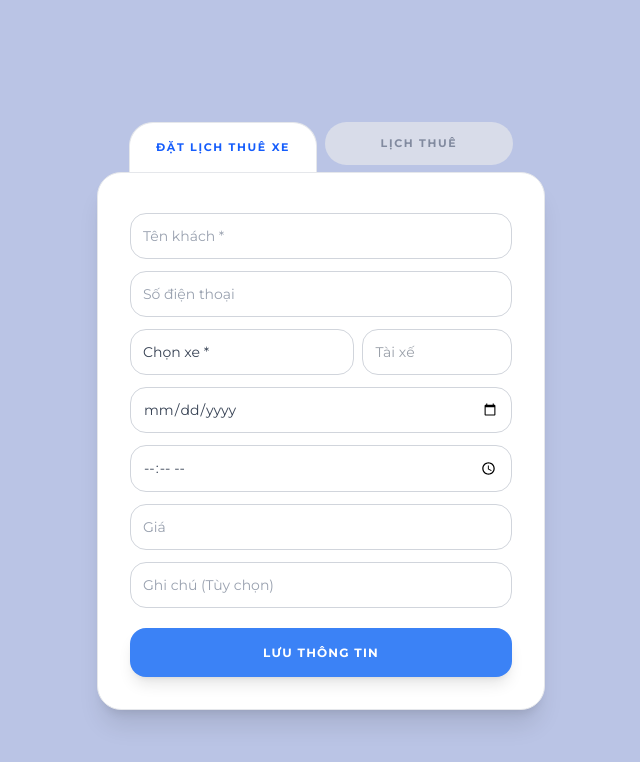
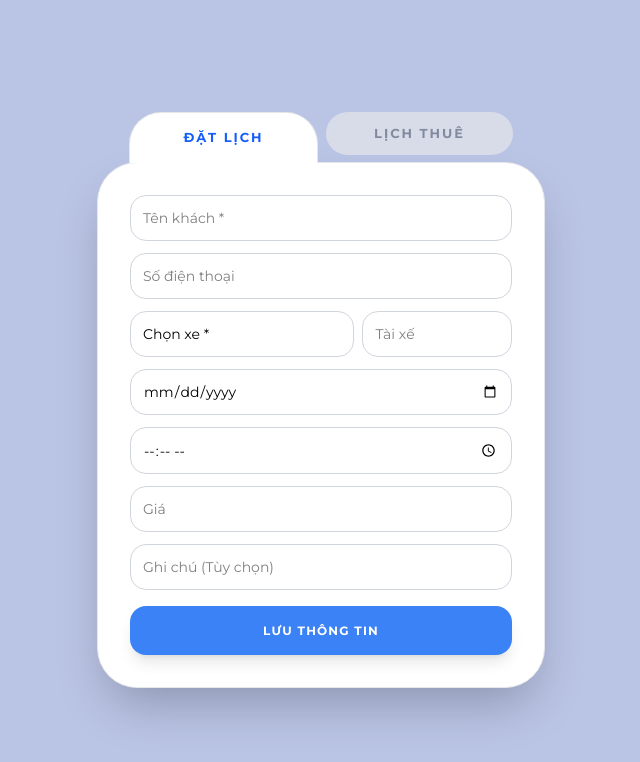
Before and after one commit to thanhhung0600/thuexe, a Next.js app: page / in a window 1280 px wide. Shown: the top 762 px of the page, without its empty margins (319-959 px from the left). Built offline with nearby package versions, Linux system fonts and the light colour scheme.

Commit message:
Update giao diện hoàn chỉnh

```diff
--- a/src/app/page.js
+++ b/src/app/page.js
@@ -10,55 +10,115 @@ export default function Home() {
   const [toasts, setToasts] = useState([]);
   const [errors, setErrors] = useState({});
   const [formData, setFormData] = useState({
-    tenKhach: "", sdt: "", loaiXe: "", taiXe: "",
-    ngayThue: "", gioThue: "", gia: "", ghiChu: ""
+    tenKhach: "",
+    sdt: "",
+    loaiXe: "",
+    taiXe: "",
+    ngayThue: "",
+    gioThue: "",
+    gia: "",
+    ghiChu: ""
   });
 
-  // Logic xử lý (Giữ nguyên)
+  // --- LOGIC XỬ LÝ TOAST (Thông báo) ---
   const addToast = (message, type = "error") => {
     const id = Date.now();
     setToasts((prev) => [{ id, message, type }, ...prev].slice(0, 3));
-    setTimeout(() => setToasts((prev) => prev.filter((t) => t.id !== id)), 3000);
+    setTimeout(() => {
+      setToasts((prev) => prev.filter((t) => t.id !== id));
+    }, 3000);
   };
 
+  // --- LOGIC XỬ LÝ FORM ---
   const handleChange = (e) => {
     const { name, value } = e.target;
     setFormData({ ...formData, [name]: value });
-    if (errors[name]) setErrors({ ...errors, [name]: false });
+    // Xóa trạng thái lỗi khi người dùng bắt đầu nhập lại
+    if (errors[name]) {
+      setErrors({ ...errors, [name]: false });
+    }
   };
 
   const handleSubmit = (e) => {
     e.preventDefault();
-    if (!formData.tenKhach || !formData.loaiXe || !formData.ngayThue) {
-      setErrors({ tenKhach: !formData.tenKhach, loaiXe: !formData.loaiXe, ngayThue: !formData.ngayThue });
-      return addToast("Bạn đã nhập thiếu thông tin!");
+
+    // Kiểm tra các trường bắt buộc
+    const requiredFields = ["tenKhach", "loaiXe", "ngayThue"];
+    let newErrors = {};
+
+    requiredFields.forEach(field => {
+      if (!formData[field] || formData[field].trim() === "") {
+        newErrors[field] = true;
+      }
+    });
+
+    if (Object.keys(newErrors).length > 0) {
+      setErrors(newErrors);
+      addToast("Bạn chưa nhập đủ thông tin", "error");
+      return;
     }
-    addToast("Lưu thành công!", "success");
-    setFormData({ tenKhach: "", sdt: "", loaiXe: "", taiXe: "", ngayThue: "", gioThue: "", gia: "", ghiChu: "" });
+
+    // Giả lập lưu thành công
+    addToast("Lưu thành công", "success");
+
+    // Reset form (tùy chọn)
+    setFormData({
+      tenKhach: "", sdt: "", loaiXe: "", taiXe: "",
+      ngayThue: "", gioThue: "", gia: "", ghiChu: ""
+    });
   };
 
   return (
-    /* CHỈNH SỬA 1: Đổi overflow-hidden thành overflow-y-visible và thêm pt-10
-       để có không gian cho component nhô lên không bị cấn lề màn hình */
-    <div className="min-h-screen bg-[#bac4e5] flex items-center justify-center p-4 font-sans relative overflow-y-visible pt-12">
+    <main className="min-h-screen bg-[#bac4e5] flex items-center justify-center p-4 font-sans relative overflow-hidden">
 
+      {/* Hệ thống thông báo (Căn giữa tuyệt đối) */}
       <ToastContainer toasts={toasts} />
 
       <div className="w-full max-w-md relative">
-        <NavigationTabs activeTab={activeTab} setActiveTab={setActiveTab} />
 
-        {/* CHỈNH SỬA 2: Thêm overflow-visible để XemLich có thể hiển thị phần nhô cao
-            Thay đổi p-8 thành pt-10 pb-8 để cân bằng lại khoảng cách phía trên */}
-        <div className="bg-white shadow-xl pt-10 pb-8 px-8 border border-gray-200 rounded-3xl relative z-10 overflow-visible">
+        {/* THANH TAB (Navigation)
+            -mb-[1px] để đè lên viền của card dưới, xóa vết nứt xám
+        */}
+        <div className="relative z-10 -mb-[1px]">
+          <NavigationTabs activeTab={activeTab} setActiveTab={setActiveTab} />
+        </div>
+
+        {/* KHUNG NỘI DUNG CHÍNH (MAIN CARD)
+            Bo góc 2.5rem cực mạnh theo phong cách hiện đại
+        */}
+        <div className="bg-white shadow-2xl p-6 sm:p-8 border border-gray-200 rounded-[2.5rem] relative z-0 transition-all duration-500 overflow-hidden">
+
           {activeTab === "dat-lich" ? (
-            <DatLich formData={formData} handleChange={handleChange} handleSubmit={handleSubmit} errors={errors} />
+            <DatLich
+              formData={formData}
+              handleChange={handleChange}
+              handleSubmit={handleSubmit}
+              errors={errors}
+            />
           ) : (
-            <div className="overflow-visible">
-               <XemLich />
-            </div>
+            <XemLich />
           )}
+
         </div>
       </div>
-    </div>
+
+      {/* Style CSS cho Animation (Nếu bạn không dùng globals.css) */}
+      <style jsx global>{`
+        @keyframes slideDown {
+          from { transform: translateY(-100%); opacity: 0; }
+          to { transform: translateY(0); opacity: 1; }
+        }
+        .animate-slide-down {
+          animation: slideDown 0.4s cubic-bezier(0.18, 0.89, 0.32, 1.28) forwards;
+        }
+        @keyframes fadeIn {
+          from { opacity: 0; transform: translateY(10px); }
+          to { opacity: 1; transform: translateY(0); }
+        }
+        .animate-fade-in {
+          animation: fadeIn 0.5s ease-out forwards;
+        }
+      `}</style>
+    </main>
   );
 }
--- a/src/components/NavigationTabs.js
+++ b/src/components/NavigationTabs.js
@@ -1,6 +1,6 @@
 export default function NavigationTabs({ activeTab, setActiveTab }) {
   const tabs = [
-    { id: "dat-lich", label: "Đặt lịch thuê xe" },
+    { id: "dat-lich", label: "Đặt lịch" },
     { id: "xem-lich", label: "Lịch thuê" },
   ];
 
@@ -10,11 +10,13 @@ export default function NavigationTabs({ activeTab, setActiveTab }) {
         <button
           key={tab.id}
           onClick={() => setActiveTab(tab.id)}
-          className={`flex-1 py-3 transition-all border relative flex items-center justify-center text-[11px] font-bold uppercase tracking-[0.15em] antialiased ${
+          className={`flex-1 py-3 transition-all relative flex items-center justify-center text-[13px] font-bold uppercase tracking-[0.15em] antialiased
+          ${
             activeTab === tab.id
-              ? "bg-white text-blue-600 border-gray-200 border-b-white rounded-t-3xl z-20"
-              : "bg-gray-200 text-gray-500 border-transparent rounded-3xl mb-2 z-0 opacity-70"
+              ? "bg-white text-blue-600 border-t border-l border-r border-gray-200 border-b-transparent rounded-t-[2rem] z-20"
+              : "bg-gray-200 text-gray-500 border-none rounded-3xl mb-2 z-0 opacity-70"
           }`}
+          style={{ outline: 'none' }} // Ngăn chặn viền xanh khi click trên mobile
         >
           {tab.label}
         </button>
--- a/src/components/datlich.js
+++ b/src/components/datlich.js
@@ -1,4 +1,7 @@
 export default function DatLich({ formData, handleChange, handleSubmit, errors }) {
+  // Class dùng chung cho tất cả input để đảm bảo kích thước bằng nhau tuyệt đối
+  const inputBaseClass = "w-full border rounded-2xl p-3 outline-none focus:border-blue-500 text-black bg-white transition-all box-border block appearance-none";
+
   return (
     <form className="space-y-3 animate-fade-in text-sm" onSubmit={handleSubmit} noValidate>
 
@@ -7,9 +10,7 @@ export default function DatLich({ formData, handleChange, handleSubmit, errors }
         <input
           type="text" name="tenKhach" placeholder="Tên khách *"
           value={formData.tenKhach} onChange={handleChange}
-          className={`w-full border rounded-2xl p-3 outline-none focus:border-blue-500 text-black placeholder:text-gray-400 transition-colors box-border ${
-            errors.tenKhach ? 'border-red-500 bg-red-50' : 'border-gray-300'
-          }`}
+          className={`${inputBaseClass} ${errors.tenKhach ? 'border-red-500 bg-red-50' : 'border-gray-300'}`}
         />
       </div>
 
@@ -18,20 +19,18 @@ export default function DatLich({ formData, handleChange, handleSubmit, errors }
         <input
           type="tel" name="sdt" placeholder="Số điện thoại"
           value={formData.sdt} onChange={handleChange}
-          className="w-full border border-gray-300 rounded-2xl p-3 outline-none focus:border-blue-500 text-black placeholder:text-gray-400 transition-colors box-border"
+          className={`${inputBaseClass} border-gray-300`}
         />
       </div>
 
-      {/* 3. HÀNG CHỌN XE VÀ TÀI XẾ (GIỮ 1 DÒNG) */}
-      <div className="flex gap-2 w-full box-border">
+      {/* 3. HÀNG CHỌN XE VÀ TÀI XẾ */}
+      <div className="flex gap-2 w-full">
         <div className="flex-[1.5] min-w-0">
           <select
             name="loaiXe"
             value={formData.loaiXe}
             onChange={handleChange}
-            className={`w-full border rounded-2xl p-3 outline-none bg-white transition-all text-gray-700 font-medium appearance-none cursor-pointer box-border ${
-              errors.loaiXe ? 'border-red-500 bg-red-50' : 'border-gray-300'
-            }`}
+            className={`${inputBaseClass} cursor-pointer pr-8 ${errors.loaiXe ? 'border-red-500 bg-red-50' : 'border-gray-300'}`}
           >
             <option value="">Chọn xe *</option>
             <option value="sd4T">Xe 4 chỗ (Thái)</option>
@@ -45,28 +44,28 @@ export default function DatLich({ formData, handleChange, handleSubmit, errors }
           <input
             type="text" name="taiXe" placeholder="Tài xế"
             value={formData.taiXe} onChange={handleChange}
-            className="w-full border border-gray-300 rounded-2xl p-3 outline-none focus:border-blue-500 transition-all text-gray-700 font-medium box-border"
+            className={`${inputBaseClass} border-gray-300`}
           />
         </div>
       </div>
 
-      {/* 4. NGÀY THUÊ (TÁCH RIÊNG 1 DÒNG - CHỐNG TRÀN) */}
+      {/* 4. NGÀY THUÊ - FIX LỖI LỒI VIỀN */}
       <div className="w-full">
         <input
           type="date" name="ngayThue"
           value={formData.ngayThue} onChange={handleChange}
-          className={`w-full border rounded-2xl p-3 outline-none focus:border-blue-500 text-gray-700 font-medium bg-white transition-all box-border min-w-0 ${
-            errors.ngayThue ? 'border-red-500 bg-red-50' : 'border-gray-300'
-          }`}
+          className={`${inputBaseClass} ${errors.ngayThue ? 'border-red-500 bg-red-50' : 'border-gray-300'}`}
+          style={{ width: '100%', maxWidth: '100%' }} // Ép cứng chiều rộng
         />
       </div>
 
-      {/* 5. GIỜ THUÊ (TÁCH RIÊNG 1 DÒNG - CHỐNG TRÀN) */}
+      {/* 5. GIỜ THUÊ - FIX LỖI LỒI VIỀN */}
       <div className="w-full">
         <input
           type="time" name="gioThue"
           value={formData.gioThue} onChange={handleChange}
-          className="w-full border border-gray-300 rounded-2xl p-3 outline-none focus:border-blue-500 text-gray-700 font-medium bg-white transition-all box-border min-w-0"
+          className={`${inputBaseClass} border-gray-300`}
+          style={{ width: '100%', maxWidth: '100%' }} // Ép cứng chiều rộng
         />
       </div>
 
@@ -75,7 +74,7 @@ export default function DatLich({ formData, handleChange, handleSubmit, errors }
         <input
           type="text" name="gia" placeholder="Giá"
           value={formData.gia} onChange={handleChange}
-          className="w-full border border-gray-300 rounded-2xl p-3 outline-none focus:border-blue-500 text-black placeholder:text-gray-400 transition-colors box-border"
+          className={`${inputBaseClass} border-gray-300`}
         />
       </div>
 
@@ -84,12 +83,12 @@ export default function DatLich({ formData, handleChange, handleSubmit, errors }
         <input
           type="text" name="ghiChu" placeholder="Ghi chú (Tùy chọn)"
           value={formData.ghiChu} onChange={handleChange}
-          className="w-full border border-gray-300 rounded-2xl p-3 outline-none focus:border-blue-500 text-black placeholder:text-gray-400 transition-colors box-border"
+          className={`${inputBaseClass} border-gray-300`}
         />
       </div>
 
       {/* 8. Nút Lưu */}
-      <div className="w-full pt-2">
+      <div className="w-full pt-1">
         <button
           type="submit"
           className="w-full bg-[#3b82f6] hover:bg-blue-600 text-white font-bold py-4 rounded-2xl shadow-lg active:scale-95 transition-all uppercase text-[12px] tracking-widest antialiased"
```
Also changed, not shown: src/components/xemlich.js (+44 -34 lines).
